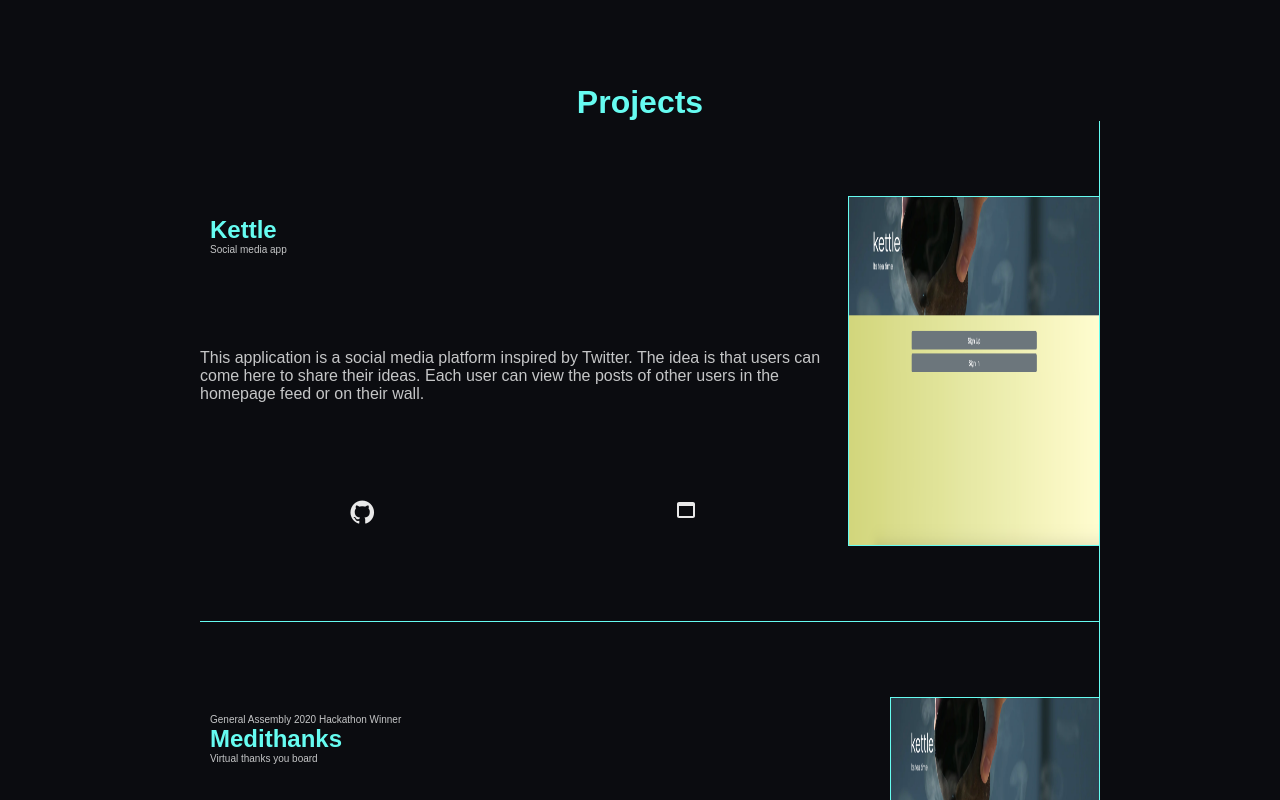
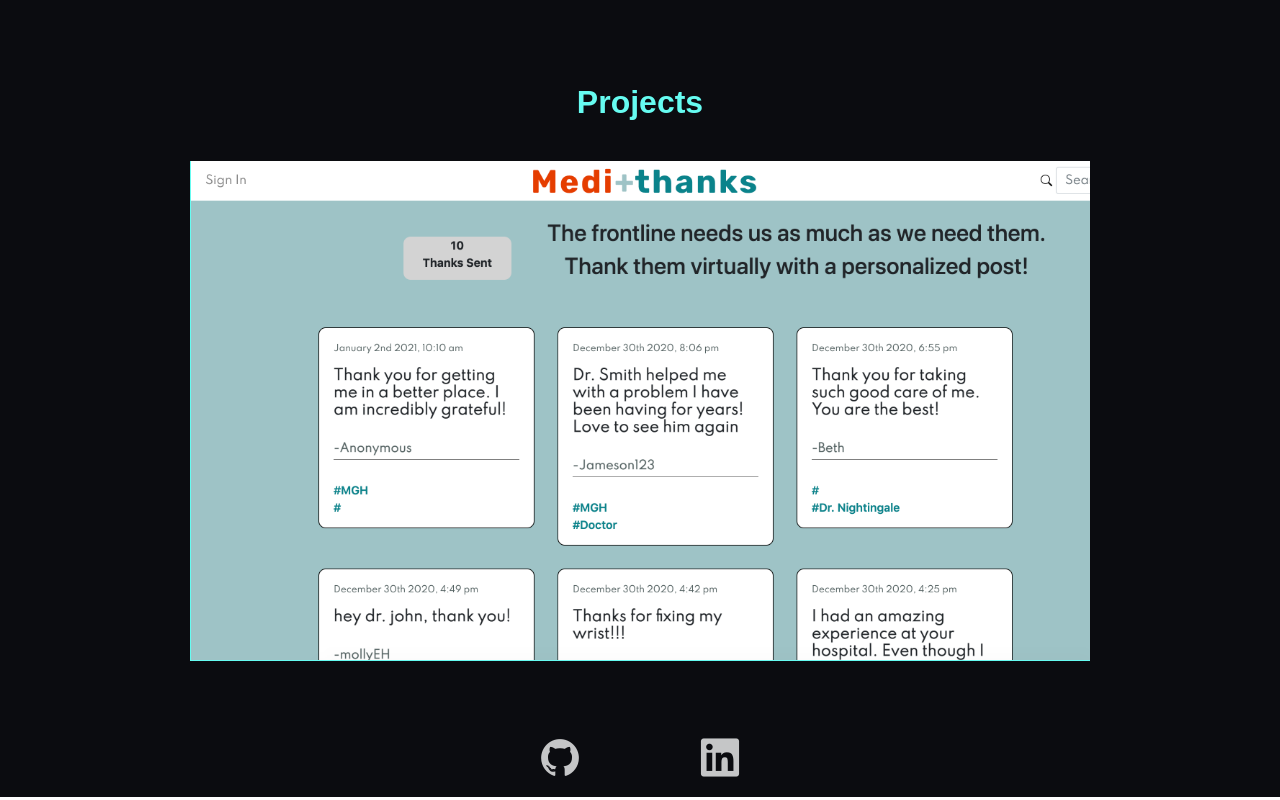
Before and after one commit to PatrickDohn/v1, a React (Create React App) app: page / in a window 1280 px wide. Shown: the part 2540-3340 px from the top of the page. Built offline with nearby package versions, Linux system fonts and the light colour scheme.

Commit message:
start new card styling

```diff
--- a/src/components/Projects.js
+++ b/src/components/Projects.js
@@ -1,20 +1,16 @@
 import React from 'react';
 import './projects.css';
-import ProjectOne from './Projects/ProjectOne'
-import ProjectTwo from './Projects/ProjectTwo'
+import ProjectFour from './Projects/ProjectFour'
 import projectData from '../project-data.json'
 
 function Projects() {
-  const projectTwo = projectData.projectTwo
-  const projectOne = projectData.projectOne
+  // const projectTwo = projectData.projectTwo
+  // const projectOne = projectData.projectOne
   return (
     <div className='project-container' id='projects'>
       <h1>Projects</h1>
       <div className='cards__container'>
-            <ProjectOne data={projectOne}/>
-            <ProjectOne data={projectTwo}/>
-
-
+            <ProjectFour />
       </div>
     </div>
   );
--- a/src/components/Projects/ProjectFour.js
+++ b/src/components/Projects/ProjectFour.js
@@ -1,38 +1,16 @@
 import React from 'react'
-import './projectCard.css'
+import './temp.css'
 import KettleImg from '../../images/ProjectTwo.png'
 import MediThanks from '../../images/Medi-thanks.png'
 import WebAssetIcon from '@material-ui/icons/WebAsset';
 
 function ProjectFour() {
   return (
-    <div className="card-container">
-    <section className="img-animation-section">
-      <div className="wrapper">
-        <div className="card-animation">
-          <img className="cardImage" alt="project" src={KettleImg} />
-        </div>
+  <div className="card-container">
+    <div className="stuff">
+        <h1>Hello</h1>
+        <div>this is working</div>
       </div>
-    </section>
-    <div className="card-content">
-      <div className="project-title">
-        <p>General Assembly 2020 Hackathon Winner</p>
-        <h2>MediThanks</h2>
-        <p>Virtual thanks you board</p>
-      </div>
-      <div className="project-desciption">
-        <p>A web app for frontline medical workers to receive appreciation for their work Through a digital forum for public 'thank you cards' (People can sign up and post appreciation for specific hospitals or in general so that they can feel seen and understand their impact)</p>
-      </div>
-      <div className="project-card-links">
-      <link rel="stylesheet" href="https://cdn.jsdelivr.net/gh/devicons/devicon@master/devicon.min.css" />
-          <a href="https://github.com/PB-J/frontline-frontend">
-          <i className="devicon-github-plain dev"></i>
-          </a>
-          <a href="https://pb-j.github.io/frontline-frontend/#/">
-          <WebAssetIcon className='web-icon' />
-          </a>
-      </div>
-    </div>
   </div>
 
   )
--- a/src/components/Projects/projectCardLef.css
+++ b/src/components/Projects/projectCardLef.css
@@ -14,7 +14,6 @@
     display: flex;
     align-items: center;
     justify-content: center;
-
   }
 
   .card-img-left > img {
@@ -23,6 +22,11 @@
     border-top: 1px solid #66FCF1;
     border-bottom: 1px solid #66FCF1;
     border-left: 1px solid #66FCF1;
+    filter: invert(42%) sepia(40%) saturate(1908%) hue-rotate(160deg) brightness(103%) contrast(102%);
+  }
+
+  .card-img-left > img:hover {
+    filter: none
   }
 
 
--- /dev/null
+++ b/src/components/Projects/temp.css
@@ -0,0 +1,115 @@
+.card-container {
+    height: 500px;
+    width: 900px;
+    margin: 40px;
+    display: flex;
+    justify-content: flex-end;
+    border-left: 1px solid #66FCF1;
+    border-bottom: 1px solid #66FCF1;
+    background: url('../../images/Medi-thanks.png');
+    background-repeat: no-repeat;
+    object-fit: contain;
+    background-size: cover;
+  }
+
+  .card-container:hover {
+    -webkit-filter: grayscale(100%) blur(2px);
+    filter: grayscale(100%) blur(2px);
+    transition: .4s ease-in-out;
+  }
+
+  .card-container:hover > .stuff {
+    position: absolute;
+    top: 40%;
+    display: block;
+    z-index: 9999999;
+    transition: .4s ease-in-out;
+  }
+
+
+  .stuff {
+      display: none;
+  }
+
+
+
+/*
+.card-img {
+height: 500px;
+display: flex;
+align-items: center;
+justify-content: center;
+
+}
+
+.card-img > img {
+width: 100%;
+height: 70%;
+}
+
+
+
+.card-content {
+height: 100%;
+display: flex;
+flex-direction: column;
+color: black;
+justify-content: space-evenly;
+}
+
+.project-title {
+width: 100%;
+display: flex;
+flex-direction: column;
+align-items: flex-end;
+padding-right: 10px;
+
+}
+
+.project-title > h2 {
+color: #66FCF1;
+}
+
+.project-title > p {
+font-size: 10px;
+}
+
+.project-desciption {
+margin-left: 20px;
+}
+
+.project-card-links {
+
+}
+
+.project-card-links > a {
+text-decoration: none;
+}
+
+.project-card-links {
+display: flex;
+width: 100%;
+font-size: 20px;
+justify-content: space-around;
+align-items: center;
+}
+
+.project-card-links .devicon-github-plain {
+margin: 0;
+color: #e9e9e9;
+font-size: 25px;
+}
+
+.project-card-links .devicon-github-plain:hover {
+color: #ca6d65;
+transition: 0.3s ease-out;
+}
+
+.web-icon {
+color: #e9e9e9;;
+}
+
+.web-icon:hover {
+color: #ca6d65;
+transition: 0.3s ease-out;
+} */
```
